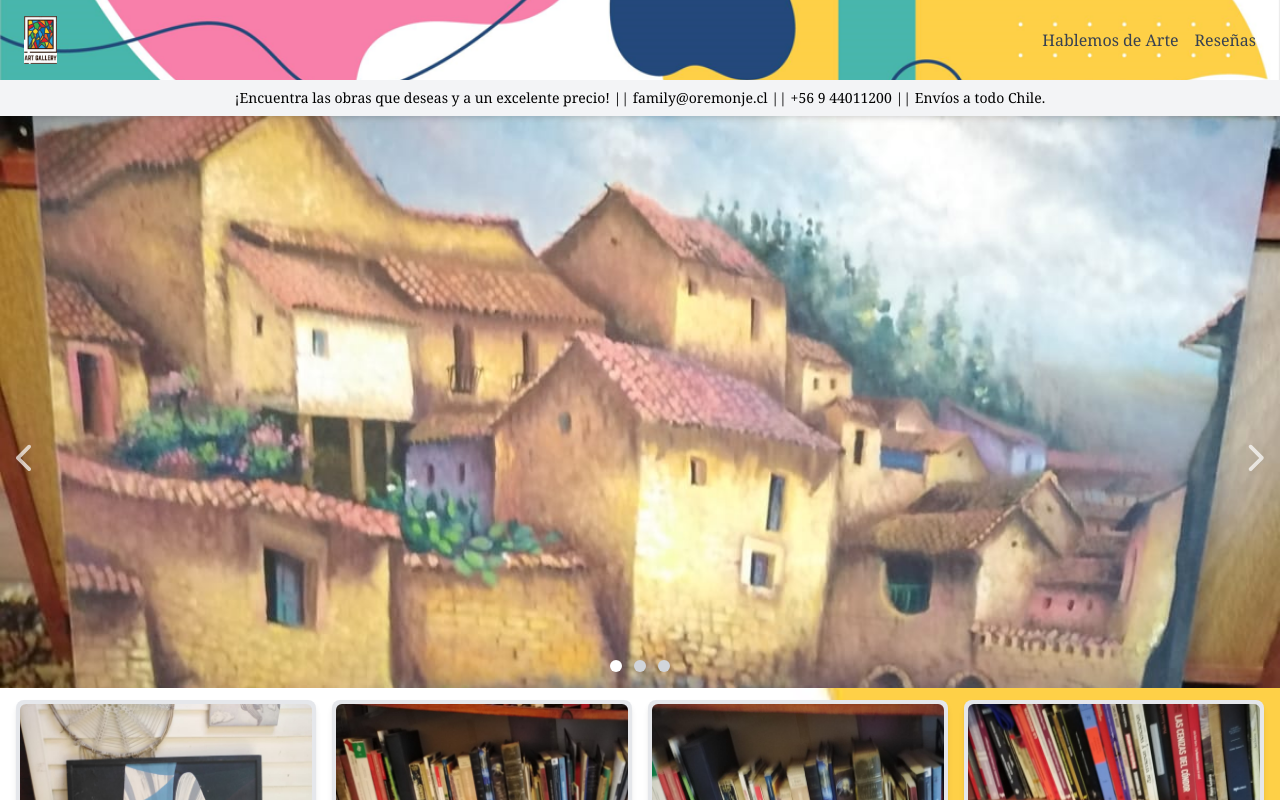
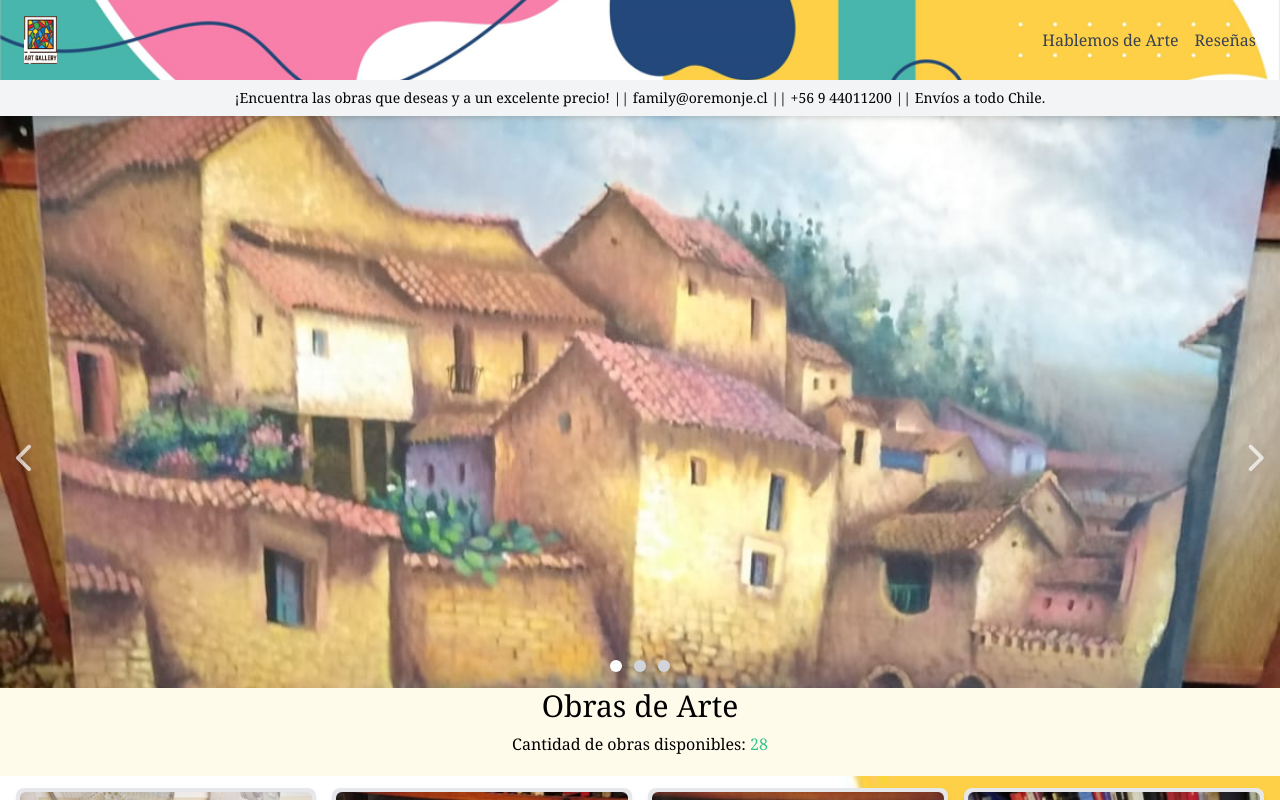
Before and after one commit to martinoremonje/arte-galeria, a React (Vite) app: page / in a window 1280 px wide. Shown: the top 800 px of the page. Built offline with nearby package versions, Linux system fonts and the light colour scheme.

Commit message:
titulo obras

```diff
--- a/src/App.jsx
+++ b/src/App.jsx
@@ -11,6 +11,7 @@ import 'aos/dist/aos.css';
 import Footer from './components/Footer';
 import SeccionArte from './components/SectionArt';
 import SeccionResena from './components/SectionReseña';
+import TituloObras from './components/TituloObras';
 
 function App() {
   useEffect(() => {
@@ -29,7 +30,7 @@ function App() {
 
       <Carousel images={images}/>
 
-
+      <TituloObras/>
       <Cards />
 
       <SeccionArte/>
--- /dev/null
+++ b/src/components/TituloObras.jsx
@@ -0,0 +1,22 @@
+import React from 'react'
+import { Art } from '../data/Art';
+
+
+
+const TituloObras = () => {
+
+
+
+  return (
+
+      <>
+      <div data-aos="fade-up" className='text-center cointeiner h-22 font-light w-full bg-amber-50'>
+
+        <h2 className=' text-3xl mb-2'>Obras de Arte </h2>
+        <p>Cantidad de obras disponibles: <span className='text-green-400'>{Art.length}</span></p>
+      </div>
+      </>
+  )
+}
+
+export default TituloObras
```
